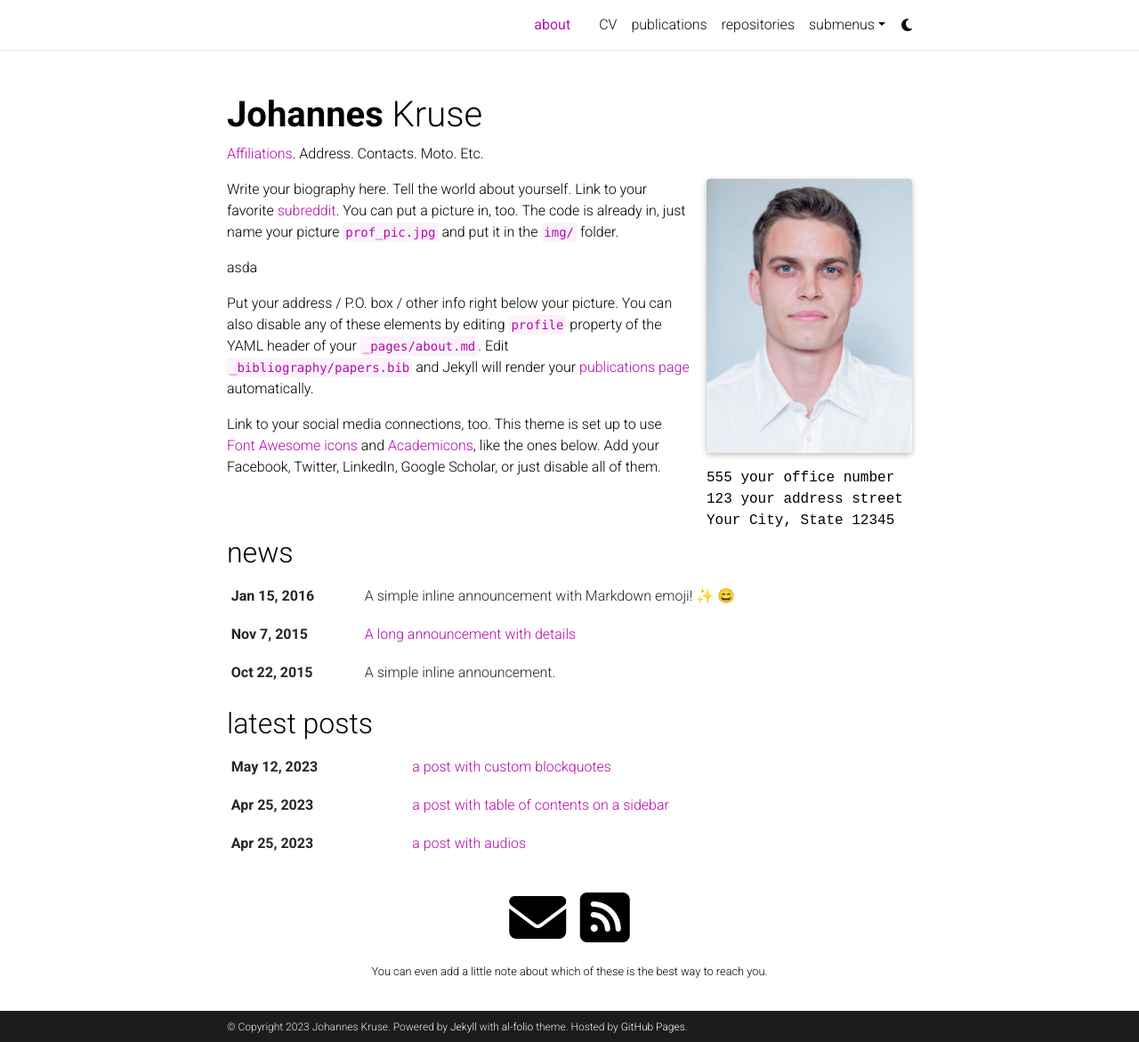
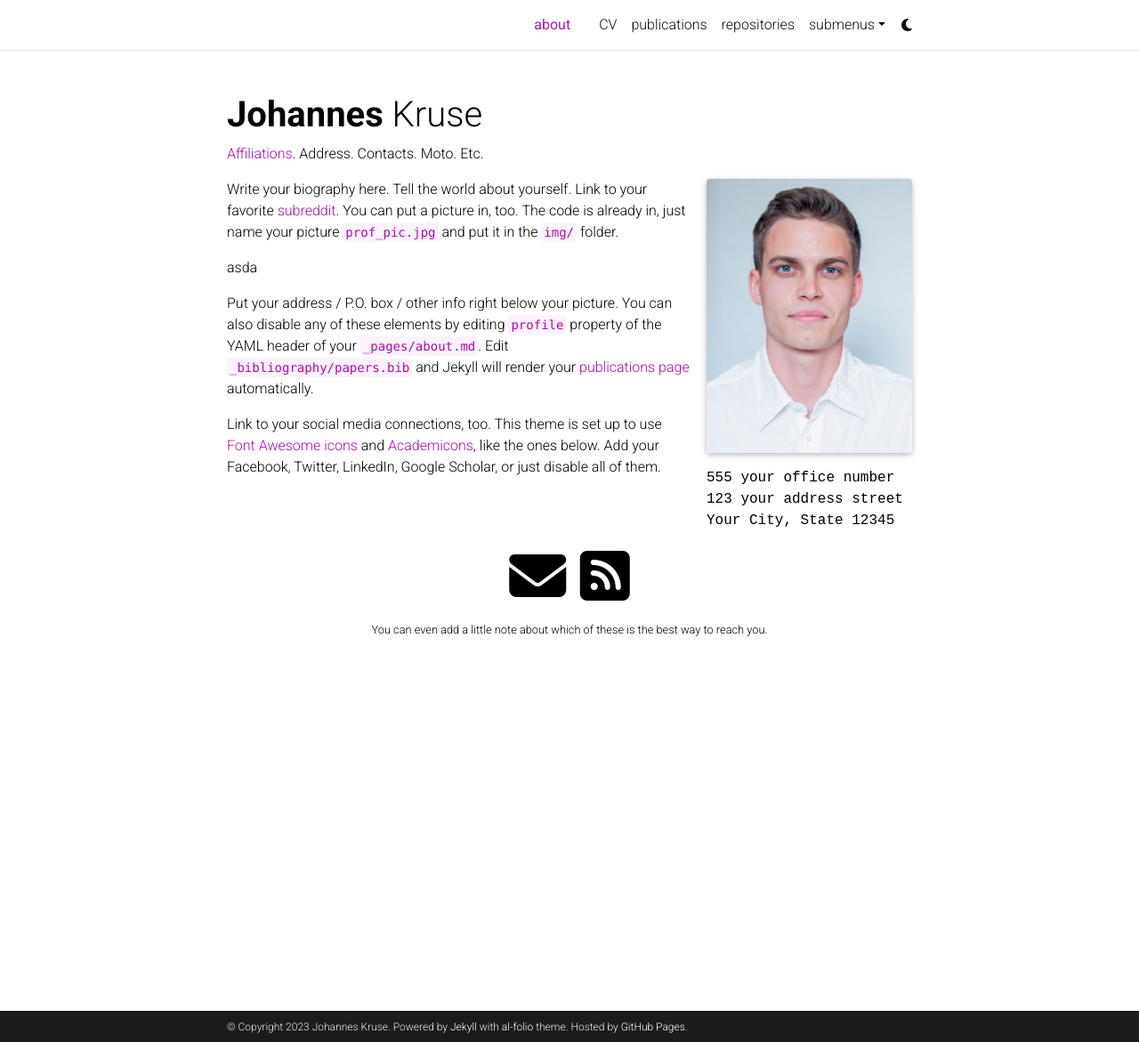
Before and after one commit to johanneskruse/johanneskruse.github.io, a Jekyll site: the page built from _pages/0_about.md, in a window 1280 px wide and 1171 px high. Shown: the whole window at 89% size. Built offline with Jekyll 4.4.1, drawn with Linux system fonts in a browser that asks for light colours; full-size pictures stand in for the smaller copies a plugin makes; emoji names are drawn with the system emoji font; comment, search, counter and statistics services are not loaded; a style sheet for code colours, icons or effects is not loaded; some of the changed lines change nothing that is shown.

Commit message:
dont show

```diff
--- a/_config.yml
+++ b/_config.yml
@@ -166,25 +166,25 @@ external_sources:
 # Collections
 # -----------------------------------------------------------------------------
 
-collections:
-  news:
-    defaults:
-      layout: post
-    output: true
-    permalink: /news/:path/
-  projects:
-    output: true
-    permalink: /projects/:path/
+# collections:
+#   news:
+#     defaults:
+#       layout: post
+#     output: true
+#     permalink: /news/:path/
+#   projects:
+#     output: true
+#     permalink: /projects/:path/
 
-announcements:
-  enabled: true
-  scrollable: true # adds a vertical scroll bar if there are more than 3 news items
-  limit: 5 # leave blank to include all the news in the `_news` folder
+# announcements:
+#   enabled: true
+#   scrollable: true # adds a vertical scroll bar if there are more than 3 news items
+#   limit: 5 # leave blank to include all the news in the `_news` folder
 
-latest_posts:
-  enabled: true
-  scrollable: true # adds a vertical scroll bar if there are more than 3 new posts items
-  limit: 3 # leave blank to include all the blog posts
+# latest_posts:
+#   enabled: true
+#   scrollable: true # adds a vertical scroll bar if there are more than 3 new posts items
+#   limit: 3 # leave blank to include all the blog posts
 
 # -----------------------------------------------------------------------------
 # Jekyll settings
--- a/_pages/0_about.md
+++ b/_pages/0_about.md
@@ -14,7 +14,7 @@ profile:
     <p>Your City, State 12345</p>
 
 news: true  # includes a list of news items
-latest_posts: true  # includes a list of the newest posts
+latest_posts: false  # includes a list of the newest posts
 selected_papers: false # includes a list of papers marked as "selected={true}"
 social: true  # includes social icons at the bottom of the page
 ---
```
